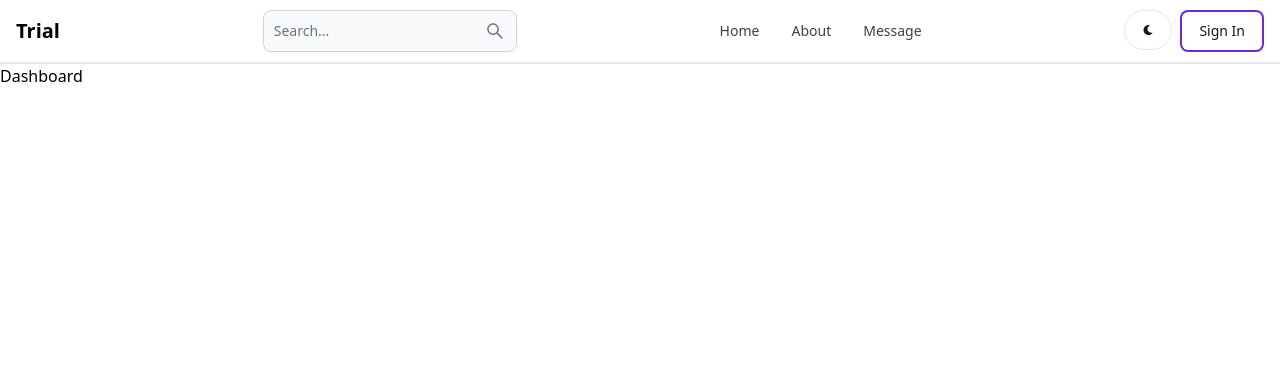
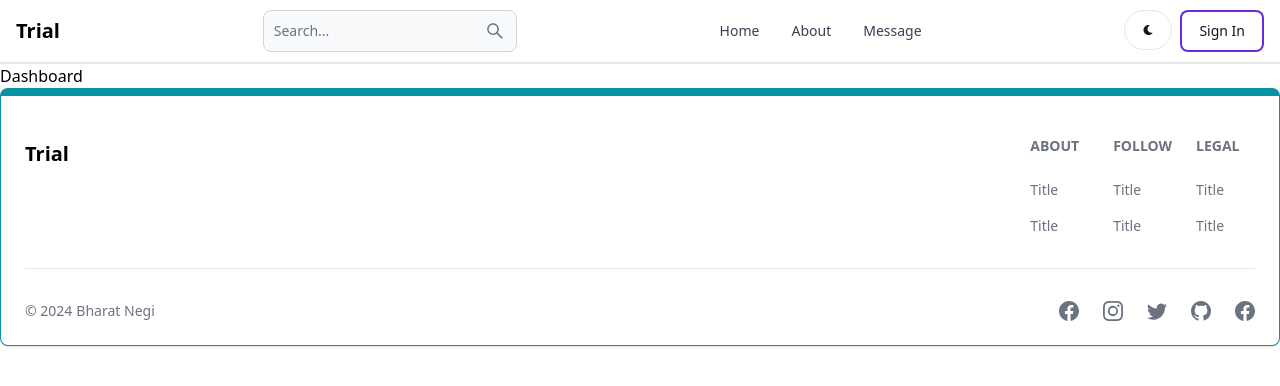
Before and after one commit to bhrtsnegi/fitlife, a React (Vite) app in the folder client/: page /dashboard in a window 1280 px wide. Shown: the top 386 px of the page. Built offline with nearby package versions, Linux system fonts and the light colour scheme.

Commit message:
create: footer component

```diff
--- a/client/src/App.jsx
+++ b/client/src/App.jsx
@@ -1,5 +1,5 @@
 import React from "react";
-import {BrowserRouter, Routes, Route} from 'react-router-dom';
+import { BrowserRouter, Routes, Route } from "react-router-dom";
 import { Signin } from "./pages/Signin";
 import { About } from "./pages/About";
 import { Homepage } from "./pages/Homepage";
@@ -7,6 +7,7 @@
 import { Message } from "./pages/Message";
 import { Dashboard } from "./pages/Dashboard";
 import { Header } from "./components/Header";
+import { FooterComp } from "./components/FooterComp";
 
 const App = () => {
   return (
@@ -20,6 +21,7 @@
         <Route path="/message" element={<Message />} />
         <Route path="/dashboard" element={<Dashboard />} />
       </Routes>
+      <FooterComp />
     </BrowserRouter>
   );
 };
--- /dev/null
+++ b/client/src/components/FooterComp.jsx
@@ -0,0 +1,72 @@
+import { Footer } from "flowbite-react";
+import { Link } from "react-router-dom";
+import { BsFacebook, BsInstagram, BsTwitter, BsGithub } from "react-icons/bs";
+
+export const FooterComp = () => {
+  return (
+    <Footer container className="border border-t-8 border-teal-500">
+      <div className="w-full max-w-7xl mx-auto">
+        <div className="grid w-full justify-between sm:flex md:grid-cols-5">
+          <div className="mt-5">
+            <Link
+              to="/"
+              className="self-center whitespace-nowrap text-lg sm:text-xl font-semibold dark:text-white"
+            >
+              Trial
+            </Link>
+          </div>
+          <div className="grid grid-cols-2 gap-8 mt-4 sm:grid-cols-3 sm:gap-6">
+            <div>
+              <Footer.Title title="About" />
+              <Footer.LinkGroup col>
+                <Footer.Link href="#" target="_blank" rel="noopener noreferrer">
+                  Title
+                </Footer.Link>
+                <Footer.Link href="#" target="_blank" rel="noopener noreferrer">
+                  Title
+                </Footer.Link>
+              </Footer.LinkGroup>
+            </div>
+            <div>
+              <Footer.Title title="Follow" />
+              <Footer.LinkGroup col>
+                <Footer.Link href="#" target="_blank" rel="noopener noreferrer">
+                  Title
+                </Footer.Link>
+                <Footer.Link href="#" target="_blank" rel="noopener noreferrer">
+                  Title
+                </Footer.Link>
+              </Footer.LinkGroup>
+            </div>
+            <div>
+              <Footer.Title title="Legal" />
+              <Footer.LinkGroup col>
+                <Footer.Link href="#" target="_blank" rel="noopener noreferrer">
+                  Title
+                </Footer.Link>
+                <Footer.Link href="#" target="_blank" rel="noopener noreferrer">
+                  Title
+                </Footer.Link>
+              </Footer.LinkGroup>
+            </div>
+          </div>
+        </div>
+        <Footer.Divider />
+        <div className="w-full sm:flex sm:items-center sm:justify-between">
+          <Footer.Copyright
+            href="#"
+            by="Bharat Negi"
+            year={new Date().getFullYear()}
+          />
+          <div className="flex gap-6 sm:mt-0 mt-4 sm:justify-center">
+            <Footer.Icon href="#" icon={BsFacebook} />
+            <Footer.Icon href="#" icon={BsInstagram} />
+            <Footer.Icon href="#" icon={BsTwitter} />
+            <Footer.Icon href="#" icon={BsGithub} />
+            <Footer.Icon href="#" icon={BsFacebook} />
+          </div>
+        </div>
+      </div>
+    </Footer>
+  );
+};
```
